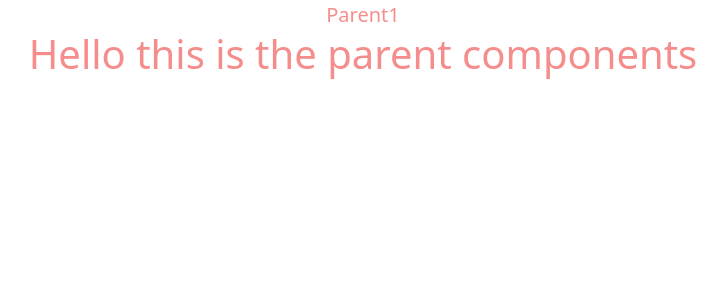
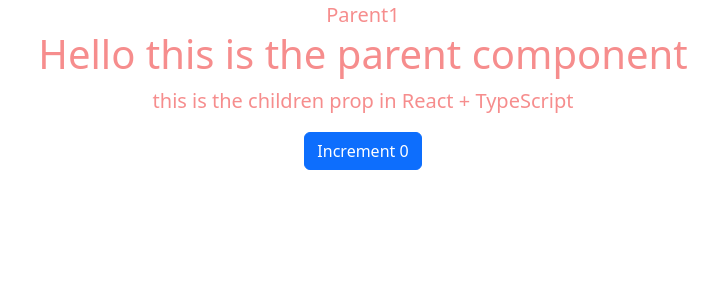
Before and after one commit to abyssiniatech/react-vite-typescript, a React (Vite) app: page / in a window 1280 px wide. Shown: the top 300 px of the page, without its empty margins (277-1004 px from the left). Built offline with nearby package versions, Linux system fonts and the light colour scheme.

Commit message:
intial commit  for day 32

```diff
--- /dev/null
+++ b/src/omponents/fundamentals/Props/Button.tsx
@@ -0,0 +1,20 @@
+type Props = {
+
+  className?: string;
+  onClick?: () => void;
+    children?: React.ReactNode;
+    Counter:number;
+    setCounter:React.Dispatch<React.SetStateAction<number>>;
+}
+
+const Button = (props: Props) => {
+  return (
+    <div>
+        <button className={props.className} onClick={props.onClick}>
+            {props.children}
+        </button>
+    </div>
+  )
+};
+
+export default Button;
--- a/src/omponents/fundamentals/Props/Child1.tsx
+++ b/src/omponents/fundamentals/Props/Child1.tsx
@@ -1,15 +1,15 @@
 type Child1Props = {
-    message:React.ComponentType;
-}
+  message: React.ComponentType;
+  children: React.ReactNode;
+};
 
 const Child1 = (props: Child1Props) => {
-
   return (
     <div>
-       <props.message />
+      <props.message />
+      {props.children}
     </div>
-
-  )
+  );
 };
 
 export default Child1;
--- a/src/omponents/fundamentals/Props/Parent1.tsx
+++ b/src/omponents/fundamentals/Props/Parent1.tsx
@@ -1,16 +1,34 @@
+import { useState } from "react";
 import Child1 from "./Child1";
+import Button from "./Button";
 
-function Hello(){
-    return <h1>Hello this is the parent components</h1>
+function Hello() {
+  return <h1>Hello this is the parent component</h1>;
 }
 
 const Parent1 = () => {
+  const [counter, setCounter] = useState(0);
+
   return (
     <>
       <div>Parent1</div>
-      <Child1 message={Hello} />
+
+      <Child1 message={Hello}>
+        <section>
+          <p>this is the children prop in React + TypeScript</p>
+
+          <Button
+            className="btn btn-primary"
+            onClick={() => setCounter(counter + 1)}
+            Counter={counter}
+            setCounter={setCounter}
+          >
+            Increment {counter}
+          </Button>
+        </section>
+      </Child1>
     </>
-  )
+  );
 };
 
 export default Parent1;
```
